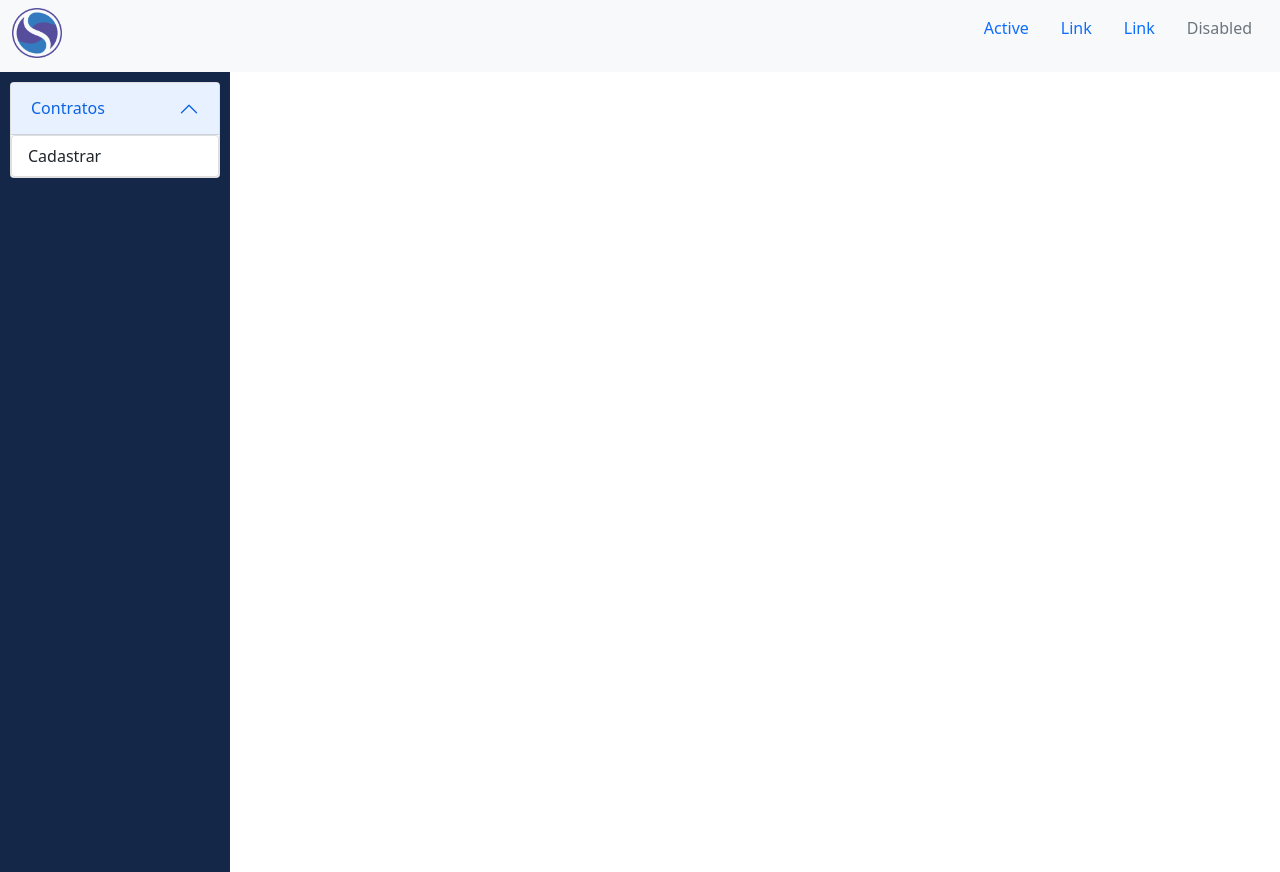
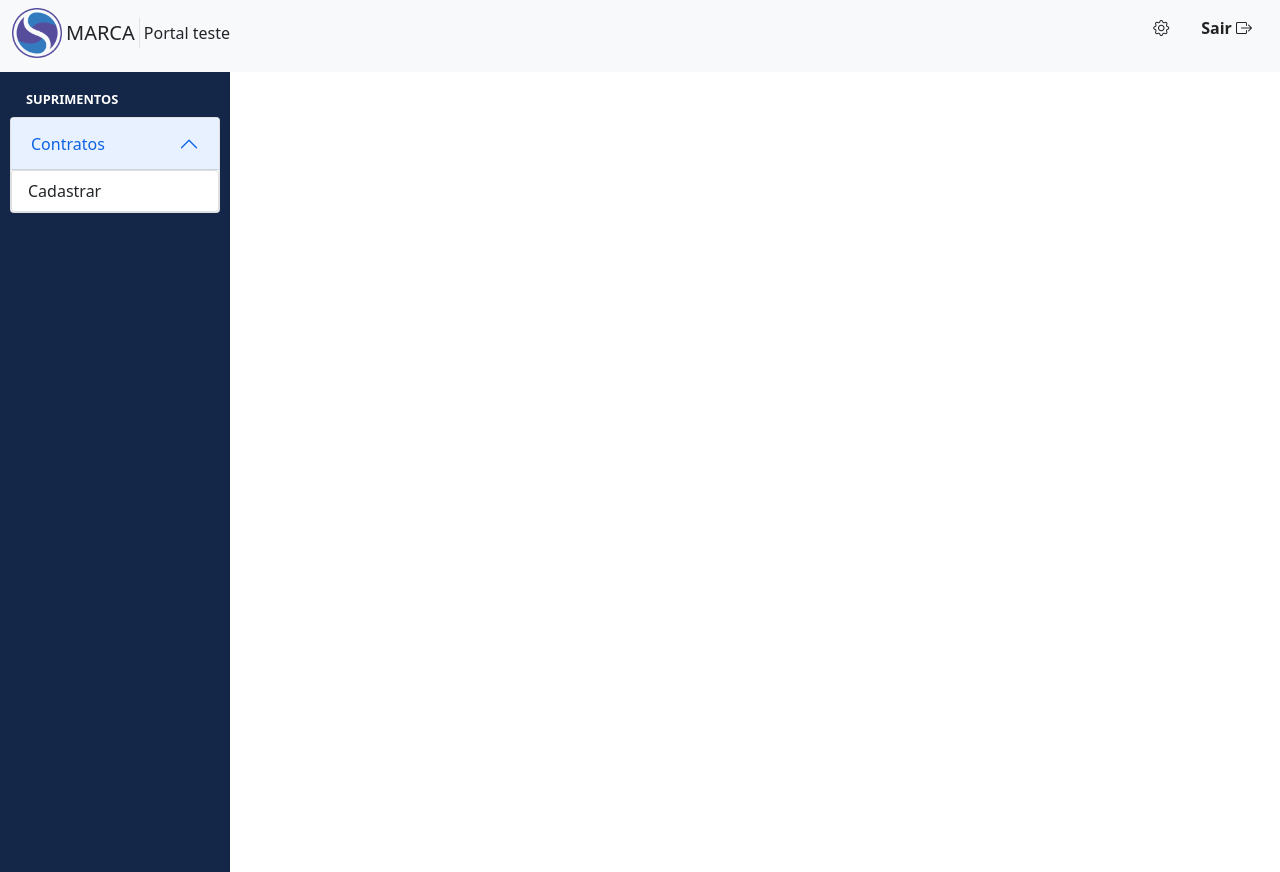
Before and after one commit to samurollie/Desafio-modulo-1, a plain HTML site: page index.html in a window 1280 px wide. Drawn offline with nearby package versions, Linux system fonts and the light colour scheme.

Commit message:
style: :lipstick: Update "index.html" navBar and SideBar to match "cadastrar.html"

```diff
--- a/index.html
+++ b/index.html
@@ -10,8 +10,10 @@
   <link href="https://cdn.jsdelivr.net/npm/bootstrap@5.1.3/dist/css/bootstrap.min.css" rel="stylesheet"
     integrity="sha384-1BmE4kWBq78iYhFldvKuhfTAU6auU8tT94WrHftjDbrCEXSU1oBoqyl2QvZ6jIW3" crossorigin="anonymous">
 
+  <link rel="stylesheet" href="https://cdn.jsdelivr.net/npm/bootstrap-icons@1.7.1/font/bootstrap-icons.css">
+
   <link rel="stylesheet" href="css/style.css">
-  <title>Hello, world!</title>
+  <title>Portal Teste</title>
 </head>
 
 <body>
@@ -21,22 +23,21 @@
     <div class="container-fluid">
       <div class="row">
         <div class="col">
-          <img id="logo" src="img/logo.png" alt="...">
+          <div class="d-flex flex-row align-items-center">
+            <img id="logo" src="img/logo.png" alt="Logo da marca">
+            <span class="text-uppercase lead px-1 border-end">Marca</span>
+            <span class="text-bold px-1">Portal teste</span>
+
+          </div>
         </div>
         <div class="col">
           <div class="d-flex flex-row-reverse bd-highlight mb-3">
             <ul class="nav">
               <li class="nav-item">
-                <a class="nav-link active" aria-current="page" href="#">Active</a>
+                <a class="nav-link nav-link-text" href="#"><i class="bi bi-gear"></i></a>
               </li>
               <li class="nav-item">
-                <a class="nav-link" href="#">Link</a>
-              </li>
-              <li class="nav-item">
-                <a class="nav-link" href="#">Link</a>
-              </li>
-              <li class="nav-item">
-                <a class="nav-link disabled">Disabled</a>
+                <a class="nav-link nav-link-text" href="#">Sair <i class="bi bi-box-arrow-right"></i></a>
               </li>
             </ul>
           </div>
@@ -51,6 +52,9 @@
 
     <!-- SideBar -->
     <ul class="nav flex-column" id="sidebar">
+      <div class="sidebar-heading">
+        Suprimentos
+      </div>
       <li class="nav-item">
         <div class="accordion" id="accordionExample">
           <div class="accordion-item">
@@ -76,7 +80,6 @@
 
     <!-- Page Content -->
     <div class="d-flex flec-column flex-fill">
-
     </div>
     <!-- Page Content -->
   </div>
@@ -88,8 +91,8 @@
 
   <!-- Option 1: Bootstrap Bundle with Popper -->
   <script src="https://cdn.jsdelivr.net/npm/bootstrap@5.1.3/dist/js/bootstrap.bundle.min.js"
-    integrity="sha384-ka7Sk0Gln4gmtz2MlQnikT1wXgYsOg+OMhuP+IlRH9sENBO0LRn5q+8nbTov4+1p"
-    crossorigin="anonymous"></script>
+    integrity="sha384-ka7Sk0Gln4gmtz2MlQnikT1wXgYsOg+OMhuP+IlRH9sENBO0LRn5q+8nbTov4+1p" crossorigin="anonymous">
+  </script>
 
   <!-- Option 2: Separate Popper and Bootstrap JS -->
   <!--
```
Also changed, not shown: cadastrar.html (+1 -1 lines).
